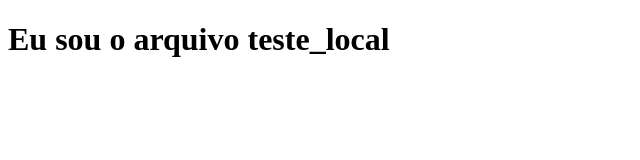
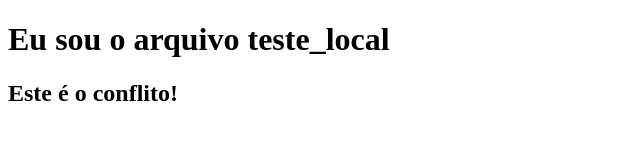
Before and after one commit to IgorThiagoLara/Teste, a plain HTML site: page index.html in a window 1280 px wide. Shown: the whole page, without its empty margins (0-640 px from the left). Drawn offline with Linux system fonts and the light colour scheme.

Commit message:
Forçando um conflito

```diff
--- a/index.html
+++ b/index.html
@@ -7,5 +7,7 @@
 </head>
 <body>
     <h1>Eu sou o arquivo teste_local</h1>
+
+    <h2>Este é o conflito!</h2>
 </body>
 </html>
```
